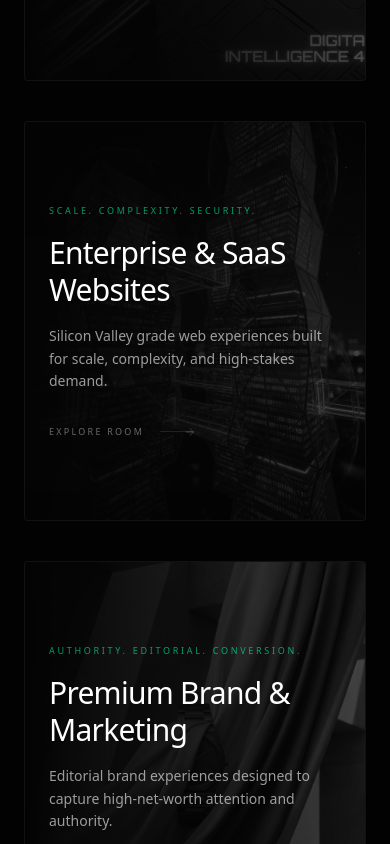
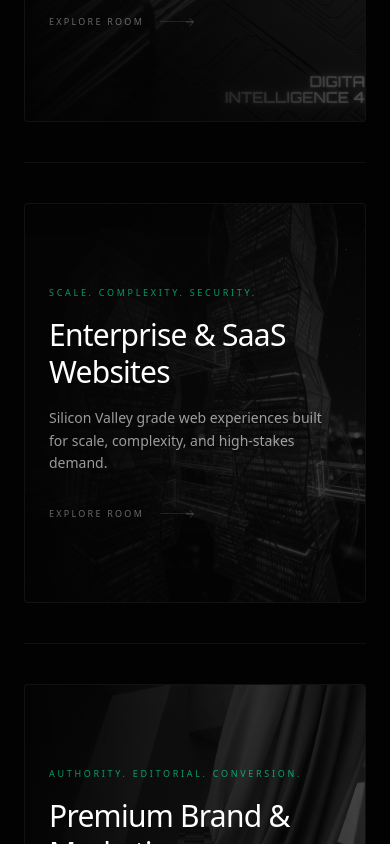
Before and after one commit to Rishitkumardutta001/Digion-Solutions, a Next.js app: page / in a window 390 px wide. Shown: the part 5352-6196 px from the top of the page. Built offline with nearby package versions, Linux system fonts and the light colour scheme.

Commit message:
ui: add mobile-only separators between category cards

```diff
--- a/src/components/Experience.tsx
+++ b/src/components/Experience.tsx
@@ -29,8 +29,8 @@ export default function Experience() {
             <div className="container mx-auto px-6">
                 <div className="max-w-6xl mx-auto flex flex-col gap-10 md:gap-16">
                     {categories.map((cat, i) => (
+                        <div key={cat.id} className="contents">
                             <motion.div
-                            key={cat.id}
                                 initial={{ opacity: 0, y: 30 }}
                                 whileInView={{ opacity: 1, y: 0 }}
                                 viewport={{ once: true, margin: "-10%" }}
@@ -89,6 +89,10 @@ export default function Experience() {
                                     <div className="absolute bottom-0 left-0 w-0 h-[1px] bg-accent/30 group-hover:w-full transition-all duration-1000 ease-in-out" />
                                 </Link>
                             </motion.div>
+                            {i < categories.length - 1 && (
+                                <div className="w-full h-px bg-white/5 md:hidden" />
+                            )}
+                        </div>
                     ))}
                 </div>
             </div>
```
Lines whose indentation alone changed are shown as unchanged.
